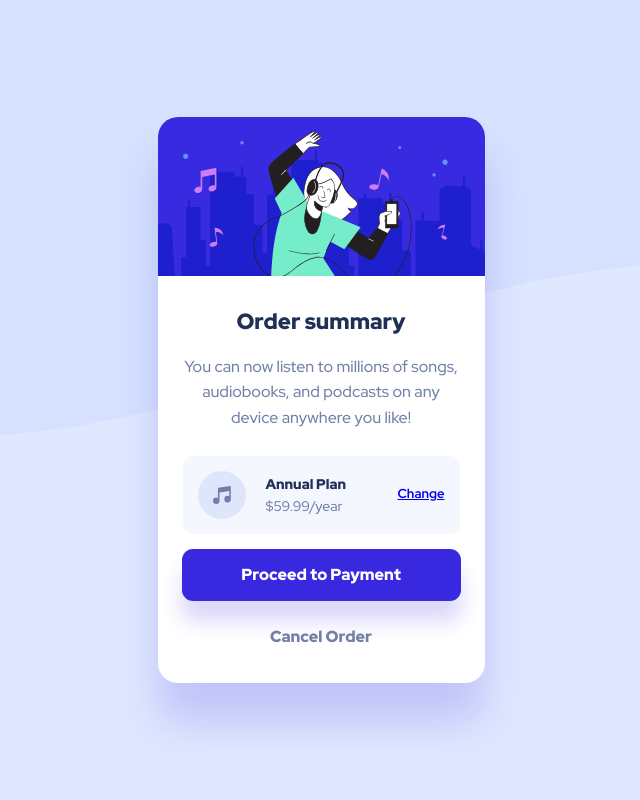
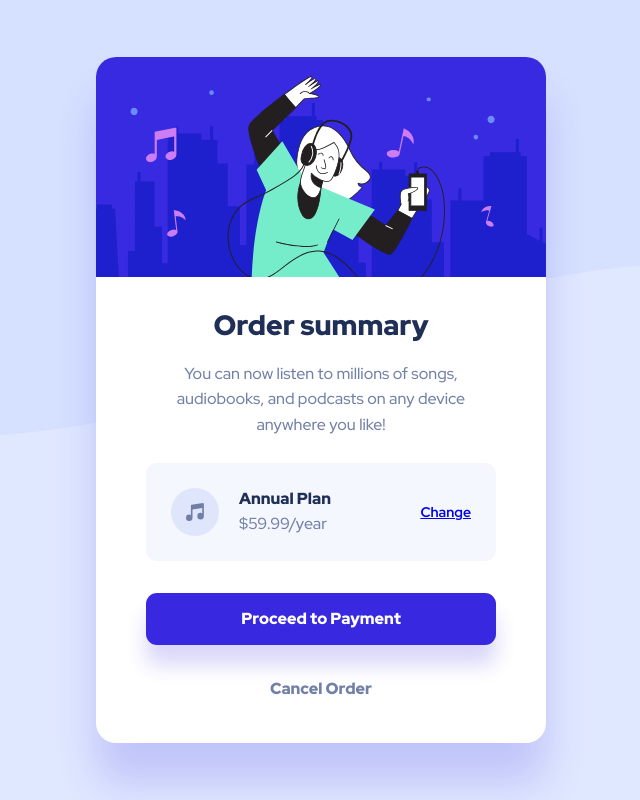
Before and after one commit to KrzysztofGrudzien/frontend-mentor-order-summary-component, a plain HTML site: page index.html in a window 1536 px wide. Shown: the whole page, without its empty margins (447-1087 px from the left). Drawn offline with Linux system fonts and the light colour scheme.

Commit message:
fix RWD for desktop version and refactor styles

```diff
--- a/css/style.css
+++ b/css/style.css
@@ -32,6 +32,39 @@ html {
     box-sizing: inherit;
 }
 
+body,
+h1,
+h2,
+h3,
+h4,
+h5,
+h6,
+p,
+ol,
+ul {
+    margin: 0;
+    padding: 0;
+    font-weight: normal;
+}
+
+ol,
+ul {
+    list-style: none;
+}
+
+img {
+    max-width: 100%;
+    height: auto;
+}
+
+main {
+    align-items: center;
+    display: flex;
+    flex-direction: column;
+    justify-content: center;
+    min-height: 100vh;
+}
+
 body {
     background: var(--color-primary-light) url('../images/pattern-background-desktop.svg');
     background-position: top center;
@@ -41,12 +74,6 @@ body {
     font-weight: 500;
     min-height: 100vh;
     position: relative;
-}
-
-@media screen and (max-width: 375px) {
-    body {
-        background: var(--color-primary-light) url('../images/pattern-background-mobile.svg');
-    }
 }
 
 .card {
@@ -76,12 +103,6 @@ body {
     font-weight: 900;
     padding: 3.2rem 0 2rem 0;
     text-align: center;
-}
-
-@media screen and (min-width: 376px) and (max-width: 1440px) {
-    .card__title {
-        font-size: 2.8rem;
-    }
 }
 
 .card__description {
@@ -147,12 +168,6 @@ body {
     font-size: 1.4rem;
 }
 
-@media screen and (min-width: 376px) and (max-width: 1440px) {
-    .order__plan {
-        font-size: 1.6rem;
-    }
-}
-
 .text-bold {
     color: var(--color-text-dark);
     display: inline-block;
@@ -166,46 +181,56 @@ body {
     transition: color 0.3s linear;
 }
 
-@media screen and (min-width: 376px) and (max-width: 1440px) {
-    .order__link {
-        font-size: 1.4rem;
-    }
-}
-
 .order__link:hover {
     color: var(--color-hover);
     text-decoration: none;
 }
 
-body,
-h1,
-h2,
-h3,
-h4,
-h5,
-h6,
-p,
-ol,
-ul {
-    margin: 0;
-    padding: 0;
-    font-weight: normal;
+/* ------- RWD ------- */
+
+@media screen and (max-width: 375px) {
+    body {
+        background: var(--color-primary-light) url('../images/pattern-background-mobile.svg');
+        background-position: top center;
+        background-repeat: repeat-x;
+    }
 }
 
-ol,
-ul {
-    list-style: none;
+@media screen and (min-width: 1440px) {
+    .card {
+        max-width: 450px;
+    }
+
+    .card__title {
+        font-size: 2.8rem;
+    }
+
+    .card__img-wrapper {
+        height: 220px;
+    }
+
+    .card__description {
+        padding: 0 5rem;
+    }
+
+    .card__links {
+        margin: 0 5rem;
+    }
+
+    .order {
+        margin: 2.5rem 5rem 3.2rem 5rem;
+        padding: 2.5rem;
+    }
+
+    .order__link {
+        font-size: 1.4rem;
+    }
+
+    .order__plan {
+        font-size: 1.6rem;
+    }
+
+    .card__link--cancel {
+        padding: 2.5rem;
+    }
 }
-
-img {
-    max-width: 100%;
-    height: auto;
-}
-
-main {
-    align-items: center;
-    display: flex;
-    flex-direction: column;
-    justify-content: center;
-    height: 100vh;
-}
```
